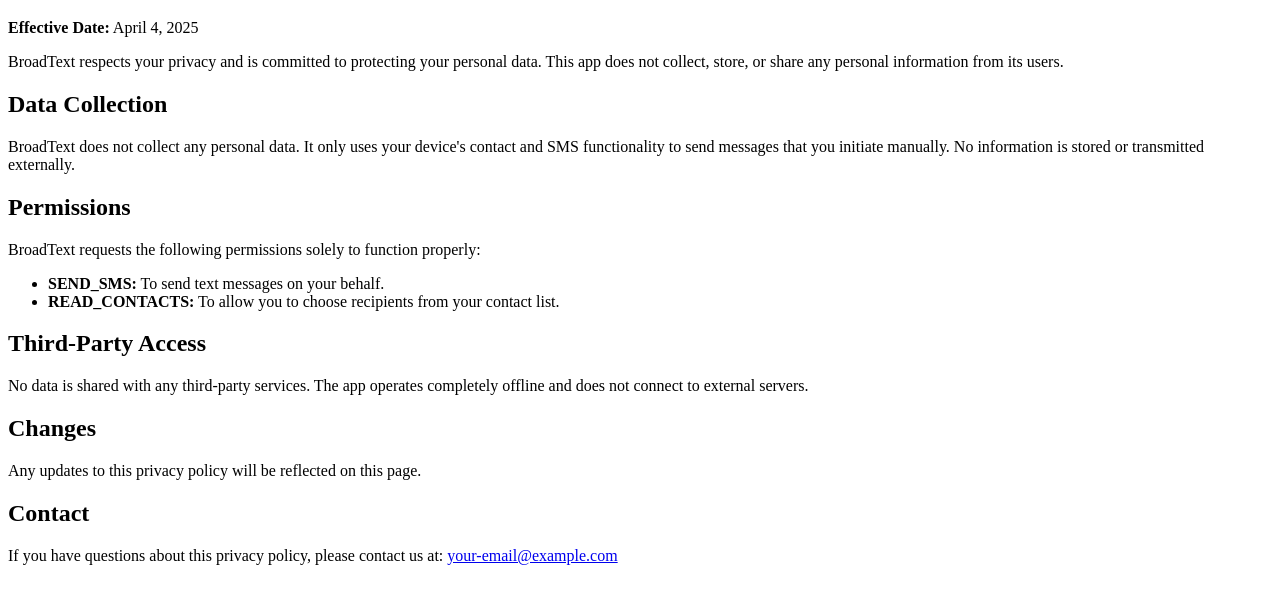
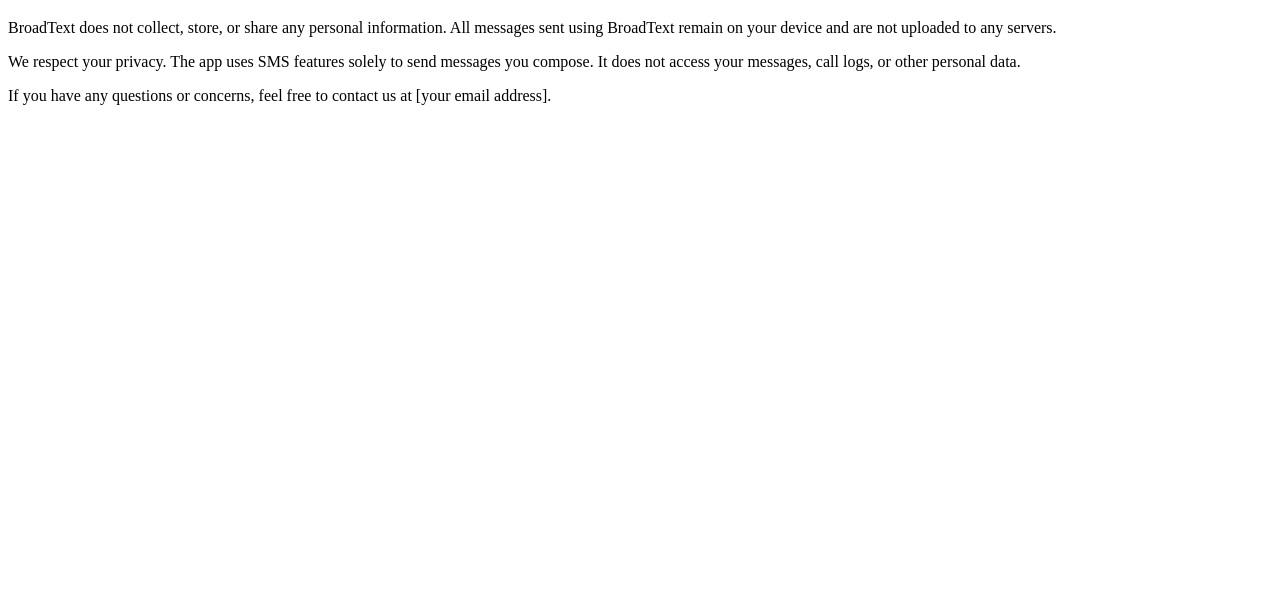
Before and after one commit to broadtext/broadtext-privacy-policies, a plain HTML site: page index.html in a window 1280 px wide. Shown: the part 61-664 px from the top of the page. Drawn offline with Linux system fonts and the light colour scheme.

Commit message:
Update index.html

```diff
--- a/index.html
+++ b/index.html
@@ -2,32 +2,13 @@
 <html lang="en">
 <head>
   <meta charset="UTF-8" />
-  <meta name="viewport" content="width=device-width, initial-scale=1.0"/>
-  <title>BroadText Privacy Policy</title>
+  <meta name="viewport" content="width=device-width, initial-scale=1.0" />
+  <title>Privacy Policy - BroadText</title>
 </head>
 <body>
   <h1>Privacy Policy for BroadText</h1>
-  <p><strong>Effective Date:</strong> April 4, 2025</p>
-
-  <p>BroadText respects your privacy and is committed to protecting your personal data. This app does not collect, store, or share any personal information from its users.</p>
-
-  <h2>Data Collection</h2>
-  <p>BroadText does not collect any personal data. It only uses your device's contact and SMS functionality to send messages that you initiate manually. No information is stored or transmitted externally.</p>
-
-  <h2>Permissions</h2>
-  <p>BroadText requests the following permissions solely to function properly:</p>
-  <ul>
-    <li><strong>SEND_SMS:</strong> To send text messages on your behalf.</li>
-    <li><strong>READ_CONTACTS:</strong> To allow you to choose recipients from your contact list.</li>
-  </ul>
-
-  <h2>Third-Party Access</h2>
-  <p>No data is shared with any third-party services. The app operates completely offline and does not connect to external servers.</p>
-
-  <h2>Changes</h2>
-  <p>Any updates to this privacy policy will be reflected on this page.</p>
-
-  <h2>Contact</h2>
-  <p>If you have questions about this privacy policy, please contact us at: <a href="mailto:your-email@example.com">your-email@example.com</a></p>
+  <p>BroadText does not collect, store, or share any personal information. All messages sent using BroadText remain on your device and are not uploaded to any servers.</p>
+  <p>We respect your privacy. The app uses SMS features solely to send messages you compose. It does not access your messages, call logs, or other personal data.</p>
+  <p>If you have any questions or concerns, feel free to contact us at [your email address].</p>
 </body>
 </html>
```
